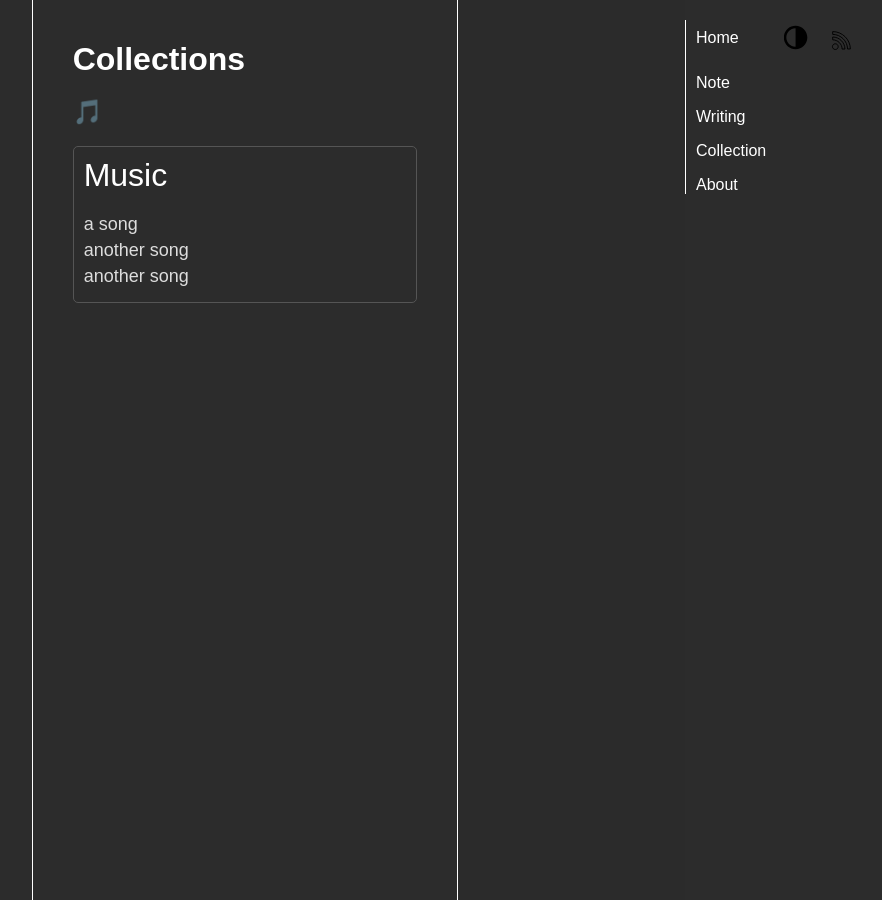
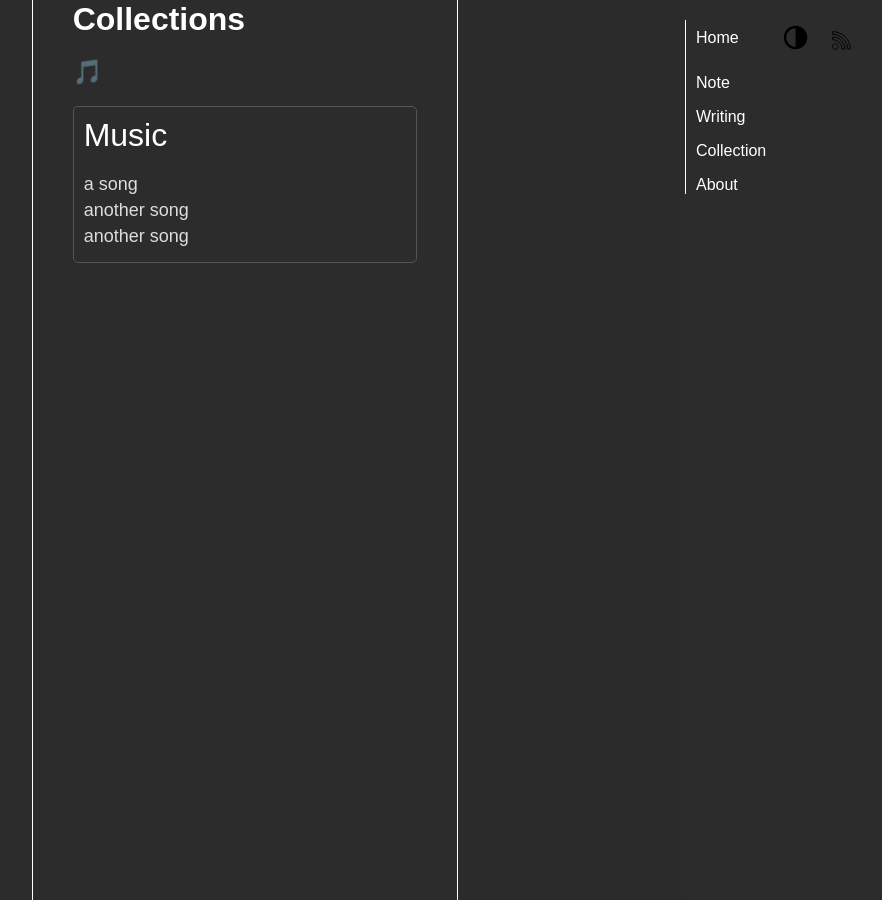
Before and after one commit to faithk7/faithk7.github.io, a Jekyll site: the page built from collection.html, in a window 1280 px wide and 900 px high, scrolled down 40 px. Shown: the whole window, without its empty margins (395-1277 px from the left). Built offline with Jekyll 4.4.1, drawn with Linux system fonts in a browser that asks for light colours.

Commit message:
t: try changing the position of l-container to relative and height to 100vh as well as for l-grid

```diff
--- a/assets/default.css
+++ b/assets/default.css
@@ -5,7 +5,7 @@ body {
     margin: 0;
     padding: 0;
     height: 100%;
-    /* position: fixed; */
+    overflow-y: scroll;
 }
 
 header {
@@ -36,12 +36,13 @@ nav li a {
     display: grid;
     grid-template-columns: 4fr 4fr 4fr;
     width: 100%;
-    height: 100%;
-    position: fixed;
+    height: 100vh;
+    position: relative;
 }
 
 .l-grid {
     padding: 20px;
+    height: 100vh;
 }
 
 .l-left {
```
